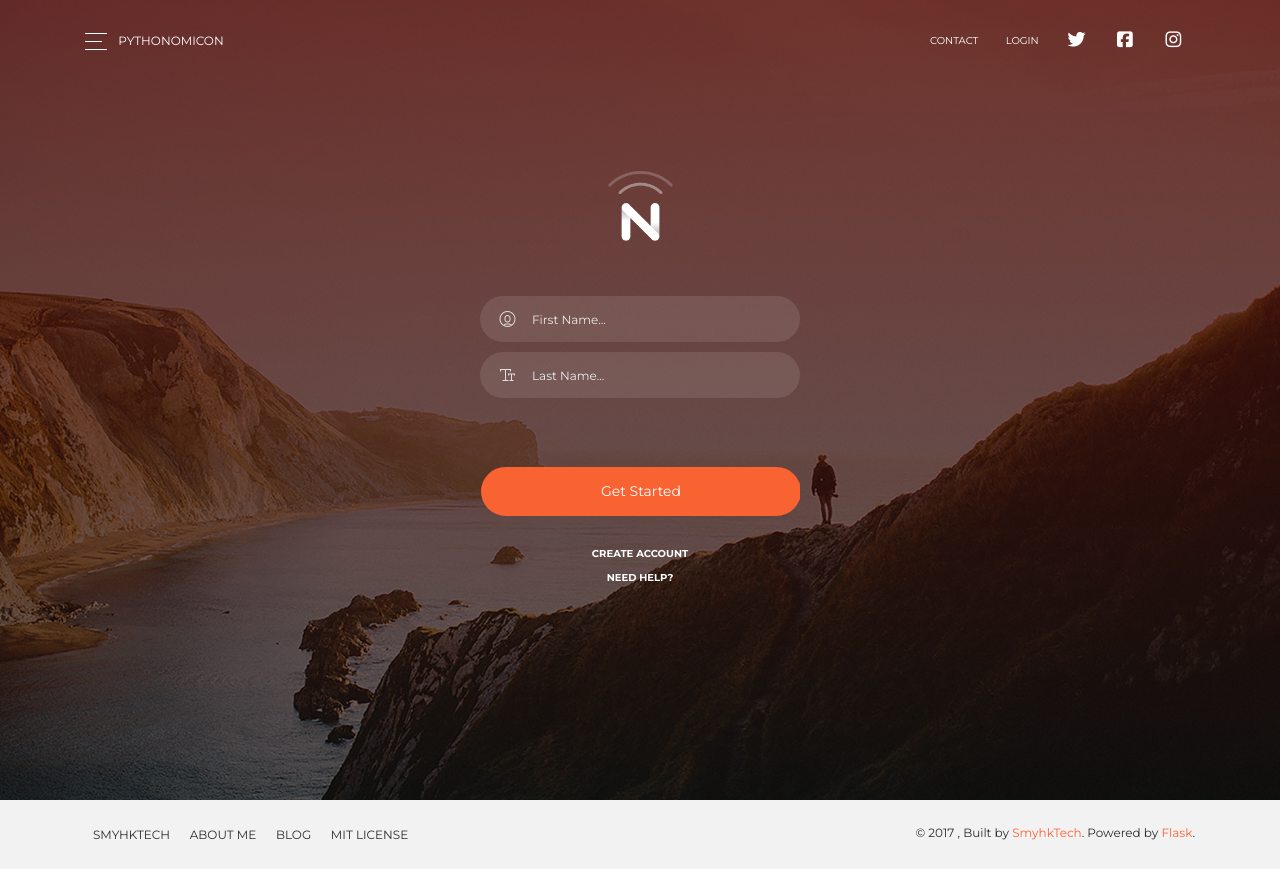
After one commit to smyhk/pythonomicon.org, a Flask app: page /login in a window 1280 px wide. The commit adds this page. Run offline with Flask 2, Linux system fonts and the light colour scheme; some libraries are stand-ins or nearby versions.

Commit message:
Implement mock login view

```diff
--- a/app/__init__.py
+++ b/app/__init__.py
@@ -16,6 +16,6 @@ def create_app(config_name):
     """
 
     from app.views import mod
-    app.register_blueprint(mod, url_prefix="/")
+    app.register_blueprint(mod)
 
     return app
--- a/app/templates/layouts/baselayout.html
+++ b/app/templates/layouts/baselayout.html
@@ -85,7 +85,7 @@
             <a class="nav-link" href="#">Contact</a>
           </li>
           <li class="nav-item">
-            <a class="nav-link" href="#">Login</a>
+            <a class="nav-link" href="{{ url_for('app.login') }}">Login</a>
           </li>
           <li class="nav-item">
             <a class="nav-link" rel="tooltip" title="Follow me on Twitter" data-placement="bottom"
--- /dev/null
+++ b/app/templates/login.html
@@ -0,0 +1,52 @@
+{% extends "layouts/baselayout.html" %}
+{% block title %}
+  The Pythonomicon - By SmyhkTech
+{% endblock %}
+
+{% block content %}
+<div class="login-page sidebar-collapse">
+    <div class="page-header" filter-color="orange">
+        <div class="page-header-image" style="background-image:url(../assets/img/login.jpg)"></div>
+        <div class="container">
+            <div class="col-md-4 content-center">
+                <div class="card card-login card-plain">
+                    <form class="form" method="" action="">
+                        <div class="header header-primary text-center">
+                            <div class="logo-container">
+                                <img src="../assets/img/now-logo.png" alt="">
+                            </div>
+                        </div>
+                        <div class="content">
+                            <div class="input-group form-group-no-border input-lg">
+                                <span class="input-group-addon">
+                                    <i class="now-ui-icons users_circle-08"></i>
+                                </span>
+                                <input type="text" class="form-control" placeholder="First Name...">
+                            </div>
+                            <div class="input-group form-group-no-border input-lg">
+                                <span class="input-group-addon">
+                                    <i class="now-ui-icons text_caps-small"></i>
+                                </span>
+                                <input type="text" placeholder="Last Name..." class="form-control" />
+                            </div>
+                        </div>
+                        <div class="footer text-center">
+                            <a href="#pablo" class="btn btn-primary btn-round btn-lg btn-block">Get Started</a>
+                        </div>
+                        <div class="pull-left">
+                            <h6>
+                                <a href="#pablo" class="link">Create Account</a>
+                            </h6>
+                        </div>
+                        <div class="pull-right">
+                            <h6>
+                                <a href="#pablo" class="link">Need Help?</a>
+                            </h6>
+                        </div>
+                    </form>
+                </div>
+            </div>
+        </div>
+    </div>
+</div>
+{% endblock %}
--- a/app/views.py
+++ b/app/views.py
@@ -7,3 +7,8 @@ mod = Blueprint("app", __name__, template_folder="templates", static_folder="sta
 @mod.route("/")
 def index():
     return render_template("index.html")
+
+
+@mod.route("/login")
+def login():
+    return render_template("login.html")
```
